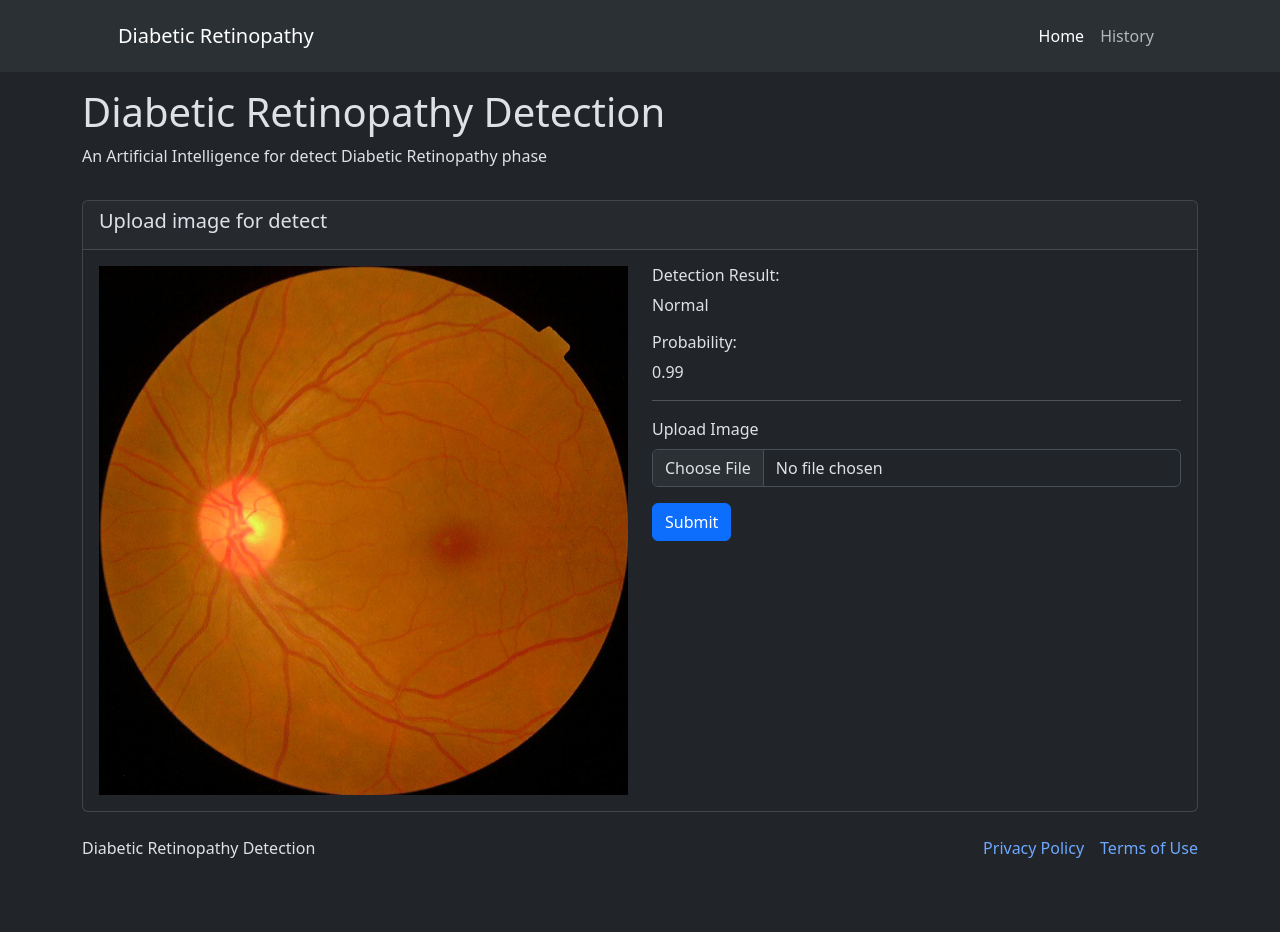
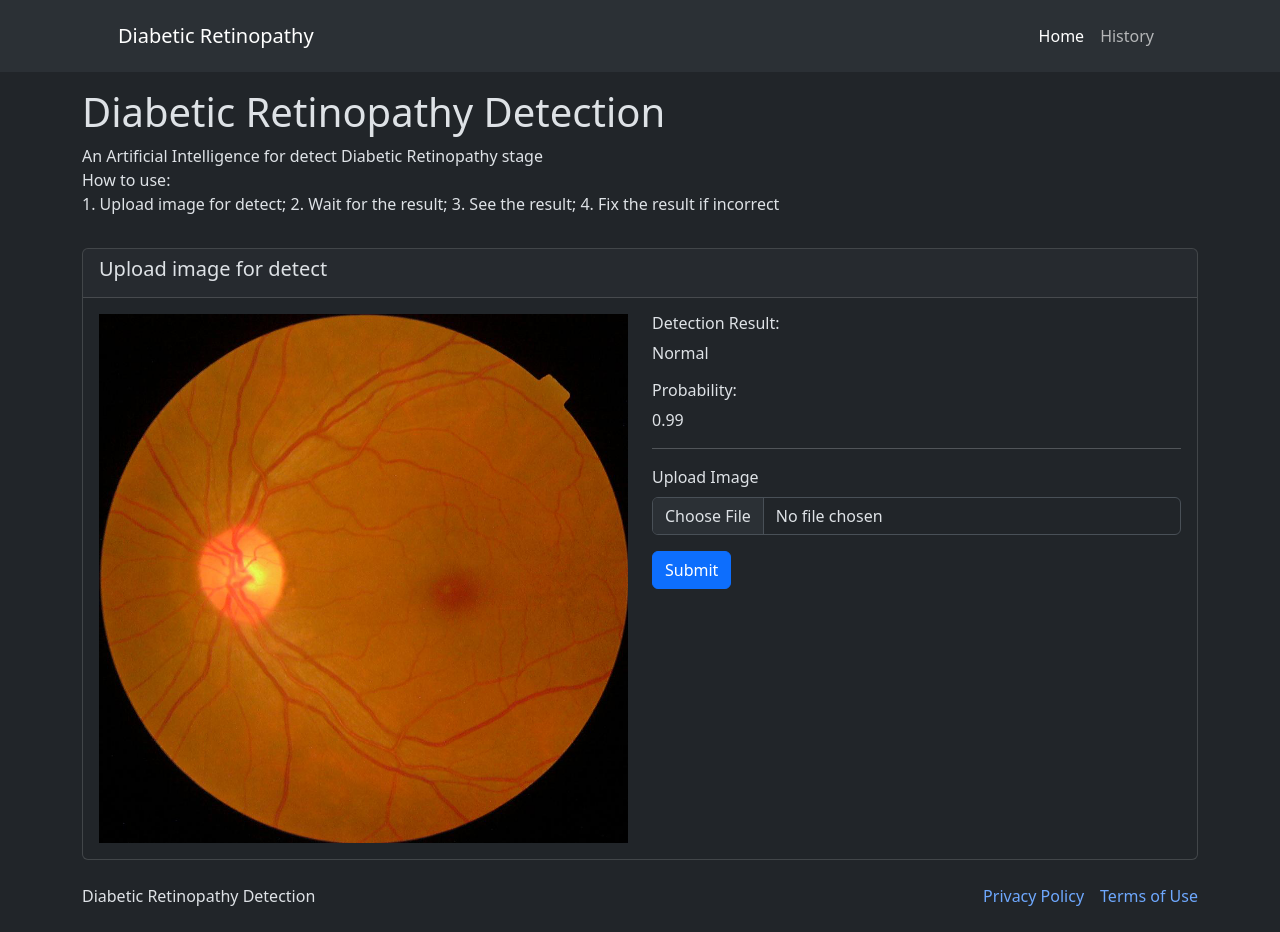
Before and after one commit to Bangik/diabetic-retinopathy-vue, a Vue app: page / in a window 1280 px wide. Before the commit the page ends 884 px from the top, so only its background shows below. Built offline with nearby package versions, Linux system fonts and the light colour scheme.

Commit message:
change description home view

```diff
--- a/src/views/HomeView.vue
+++ b/src/views/HomeView.vue
@@ -3,7 +3,11 @@
     <div class="container mt-3">
       <div class="site-heading">
         <h1>Diabetic Retinopathy Detection</h1>
-        <span class="subheading">An Artificial Intelligence for detect Diabetic Retinopathy phase</span>
+        <span class="subheading">An Artificial Intelligence for detect Diabetic Retinopathy stage</span>
+        <br>
+        <span class="subheading">How to use:</span>
+        <br>
+        <span class="subheading">1. Upload image for detect; 2. Wait for the result; 3. See the result; 4. Fix the result if incorrect</span>
       </div>
     </div>
   </header>
```
